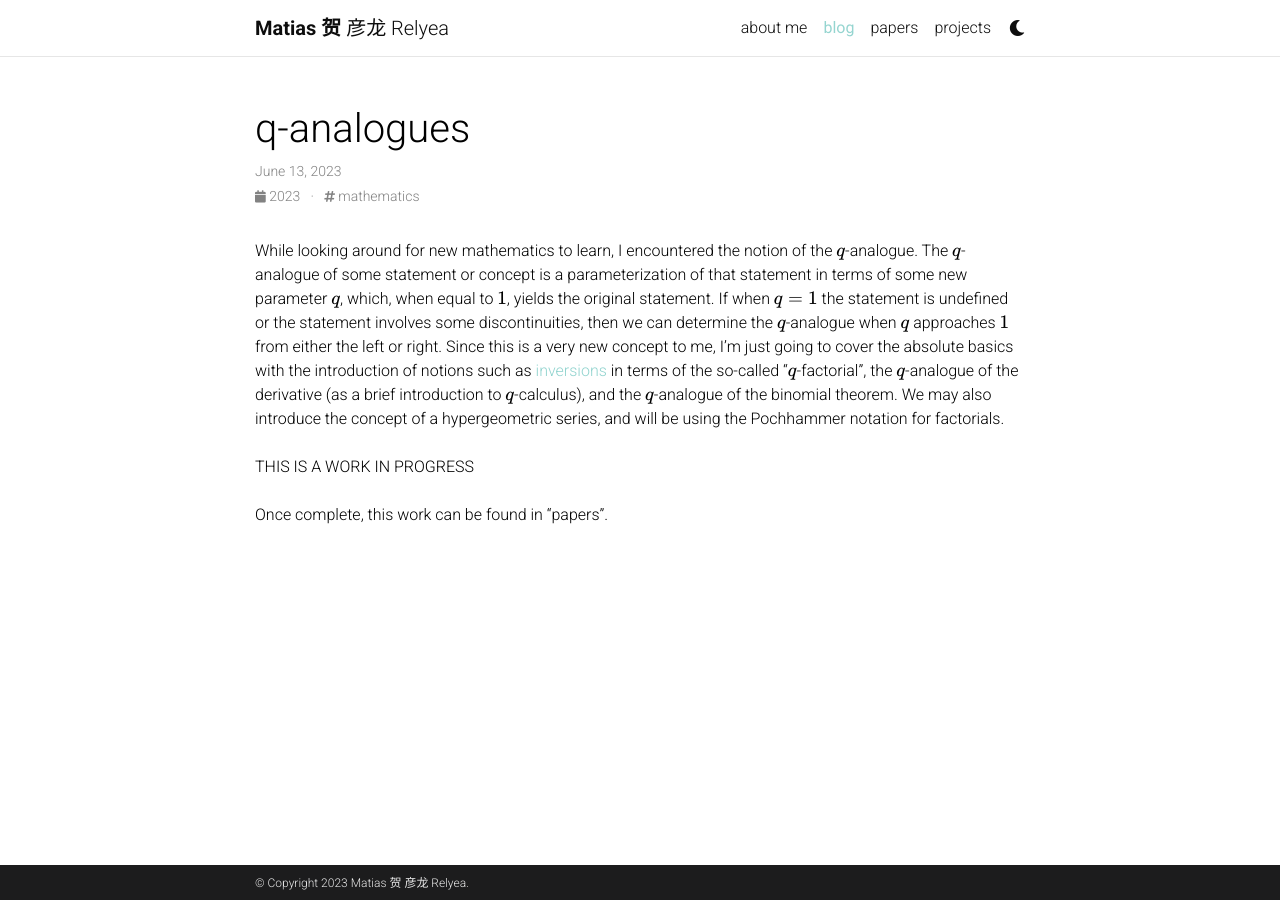
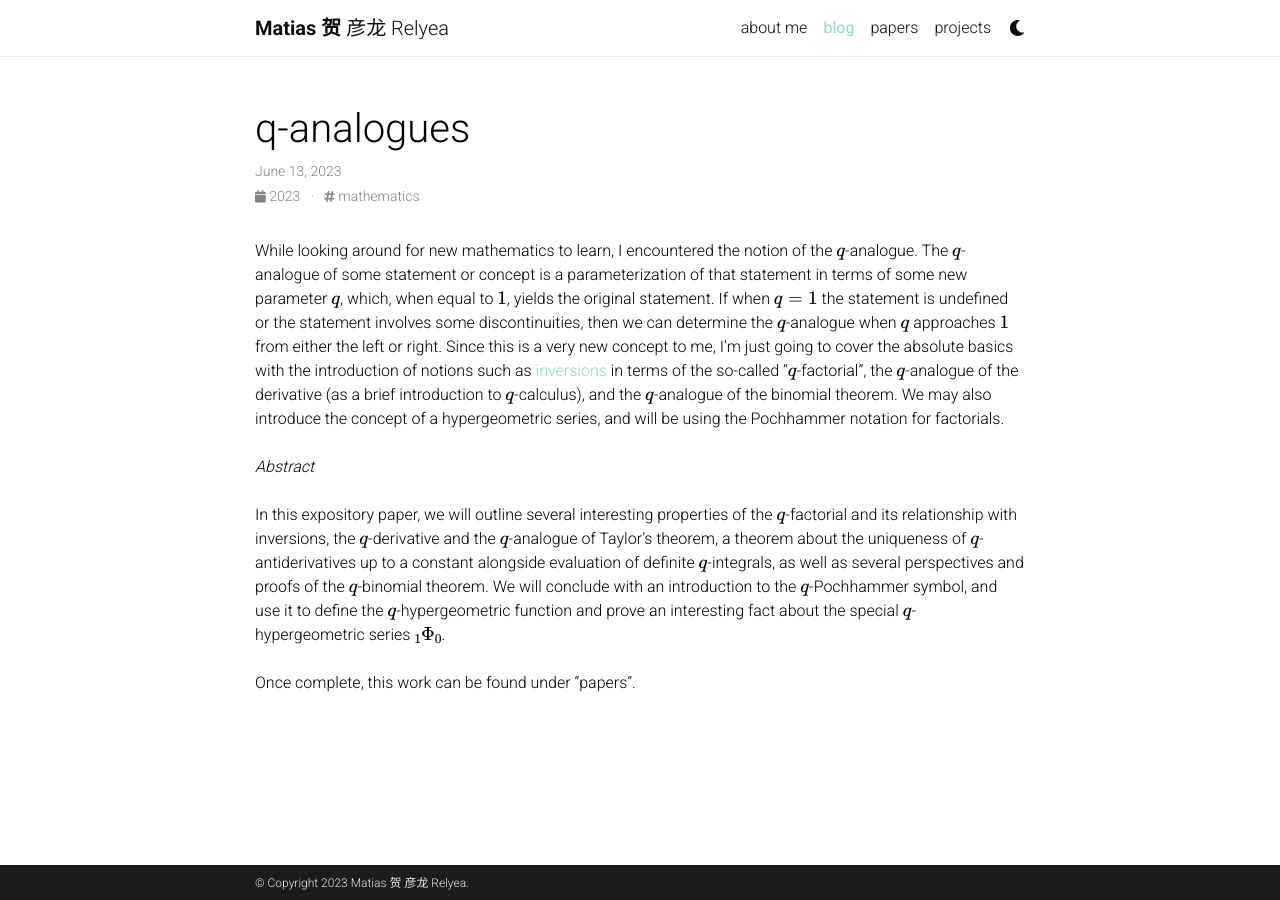
Before and after one commit to Quadcryo/quadcryo, a Jekyll site: the page built from _posts/2023-06-13-q-analogues.md, in a window 1280 px wide. Built offline with Jekyll 4.4.1, drawn with Linux system fonts in a browser that asks for light colours; comment, search, counter and statistics services are not loaded; a style sheet for code colours, icons or effects is not loaded.

Commit message:
abstract

```diff
--- a/_posts/2023-06-13-q-analogues.md
+++ b/_posts/2023-06-13-q-analogues.md
@@ -9,7 +9,10 @@ tags: mathematics
 While looking around for new mathematics to learn, I encountered the notion of the $$q$$-analogue. The $$q$$-analogue of some statement or concept is a parameterization of that statement in terms of some new parameter $$q$$, which, when equal to $$1$$, yields the original statement. If when $$q=1$$ the statement is undefined or the statement involves some discontinuities, then we can determine the $$q$$-analogue when $$q$$ approaches $$1$$ from either the left or right. Since this is a very new concept to me, I'm just going to cover the absolute basics with the introduction of notions such as <a href="https://en.wikipedia.org/wiki/Inversion_(discrete_mathematics)">inversions</a> in terms of the so-called "$$q$$-factorial", the $$q$$-analogue of the derivative (as a brief introduction to $$q$$-calculus), and the $$q$$-analogue of the binomial theorem. We may also introduce the concept of a hypergeometric series, and will be using the Pochhammer notation for factorials.
 <br>
 <br>
-THIS IS A WORK IN PROGRESS
+<i> Abstract </i>
 <br>
 <br>
-Once complete, this work can be found in "papers".
+In this expository paper, we will outline several interesting properties of the $$q$$-factorial and its relationship with inversions, the $$q$$-derivative and the $$q$$-analogue of Taylor's theorem, a theorem about the uniqueness of $$q$$-antiderivatives up to a constant alongside evaluation of definite $$q$$-integrals, as well as several perspectives and proofs of the $$q$$-binomial theorem. We will conclude with an introduction to the $$q$$-Pochhammer symbol, and use it to define the $$q$$-hypergeometric function and prove an interesting fact about the special $$q$$-hypergeometric series $${}_{1}\Phi_{0}$$.
+<br>
+<br>
+Once complete, this work can be found under "papers".
```
